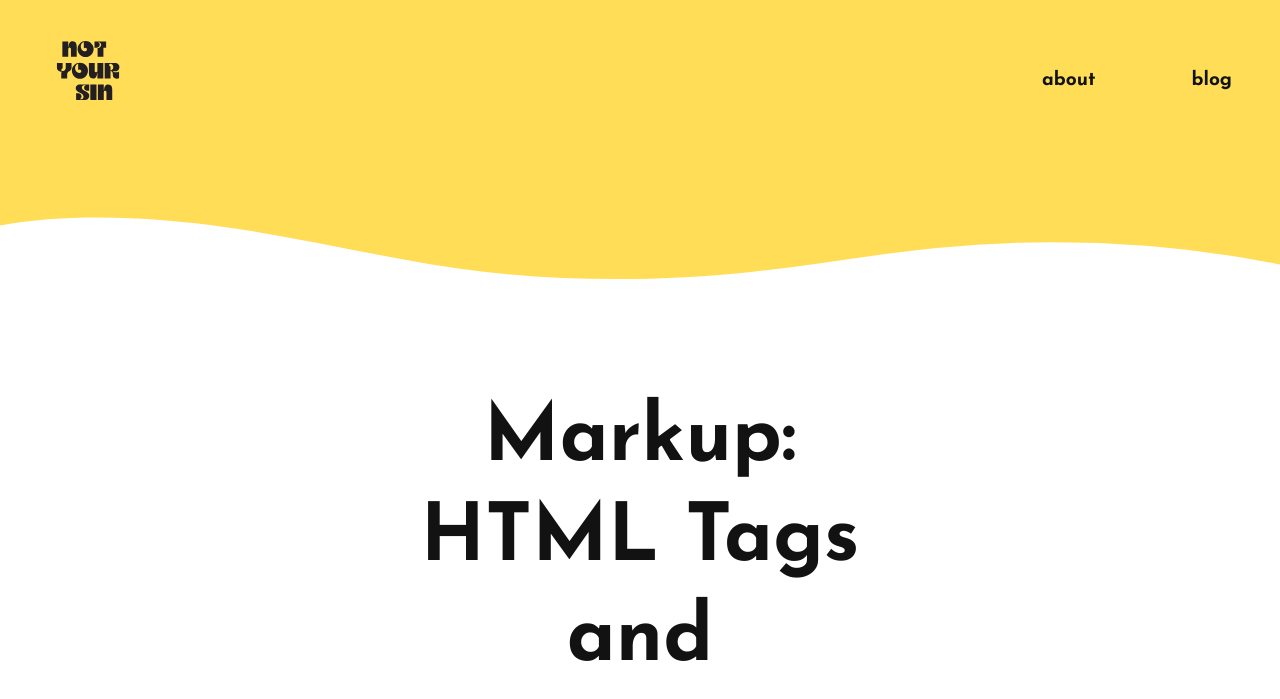
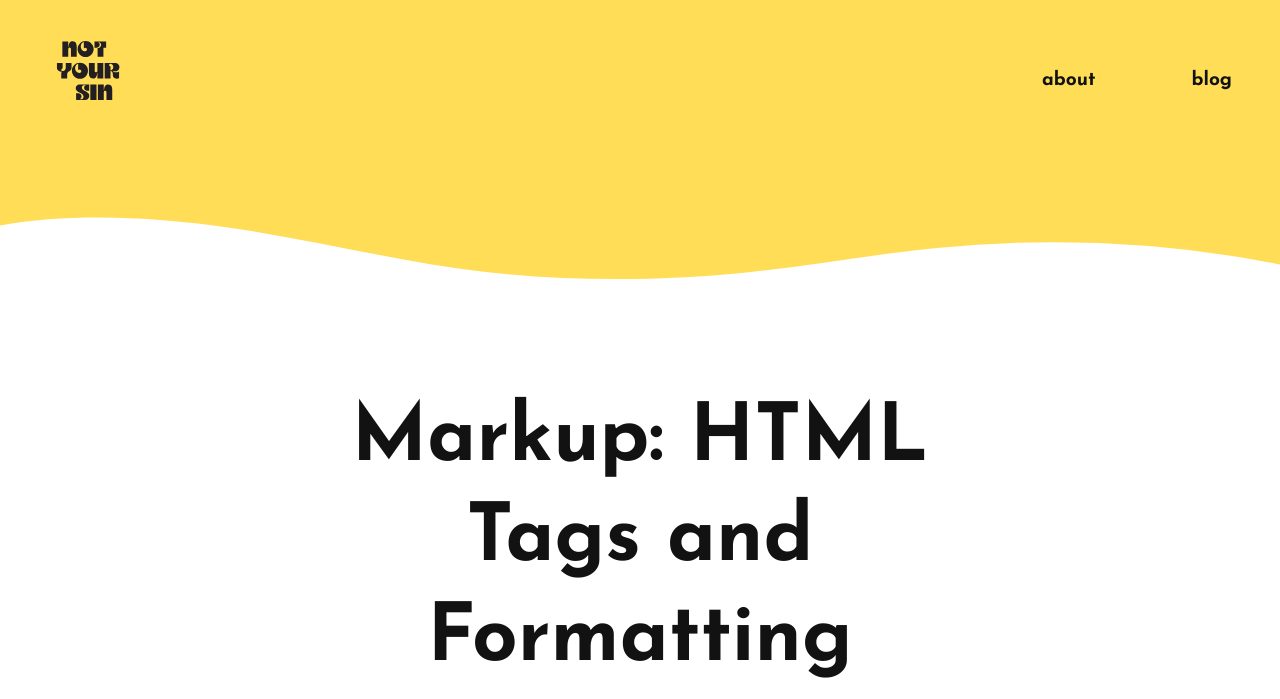
Before and after one commit to maria-paul/maria-paul.github.io, a Jekyll site: the page built from _posts/2021-10-28-html-tags-formatting.md, in a window 1280 px wide. Shown: the top 699 px of the page. Built offline with Jekyll 4.4.1, drawn with Linux system fonts in a browser that asks for light colours.

Commit message:
test thin wrapper on mobiles

```diff
--- a/_sass/main.scss
+++ b/_sass/main.scss
@@ -9,8 +9,7 @@
 }
 
 .content-wrapper-thin{
-    width: clamp(400px, 40%, 80rem);
-    // width: clamp(45ch, 50%, 75ch);
+    width: clamp(45ch, 50%, 75ch);
     align-content: center;
 
     margin-top: 3.5rem;
```
